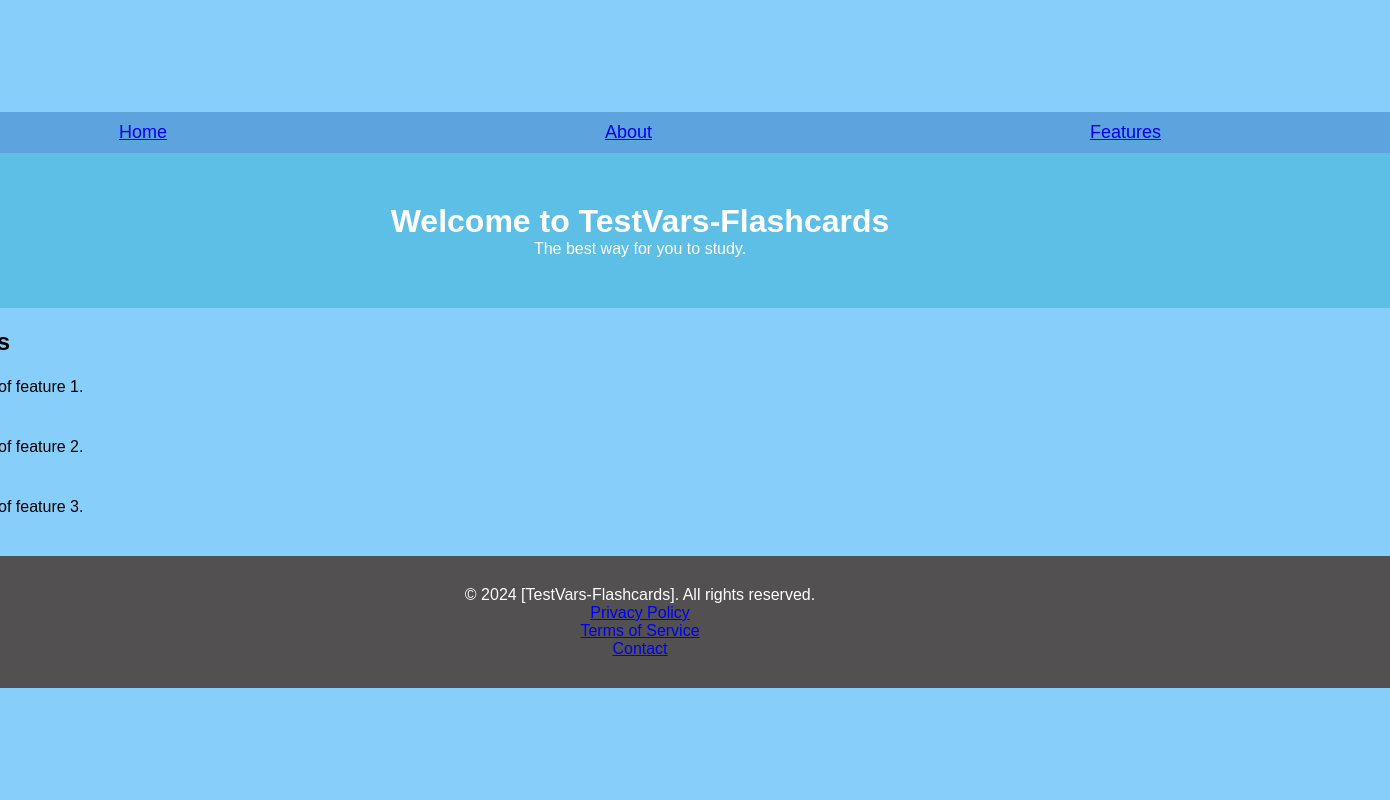
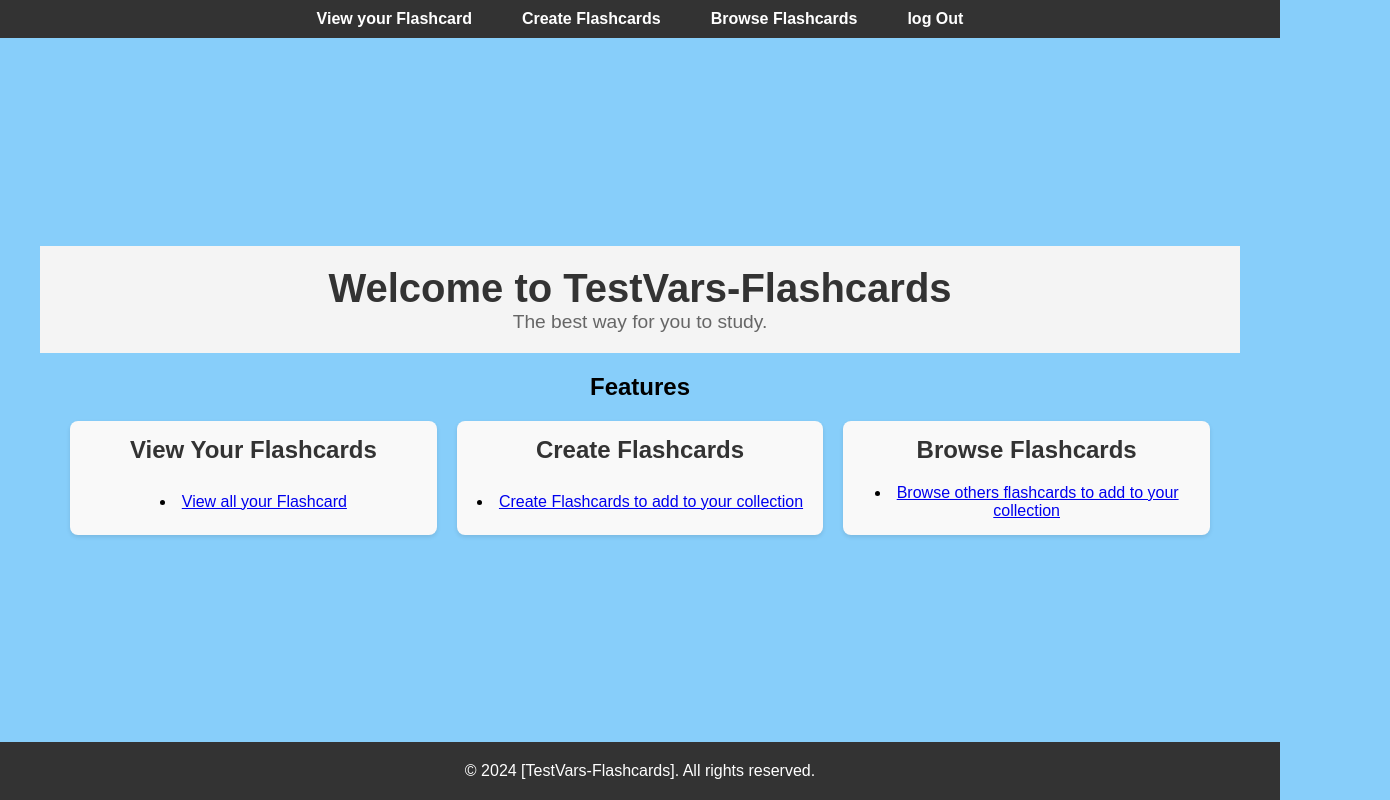
Before and after one commit to Ethan-McGuinness/testvar-flashcard-v2, a React (Create React App) app in the folder frontend/my-app/: page /home in a window 1280 px wide. Shown: the whole page, 1390 px wide, since content can reach past the window. Built offline with nearby package versions, Linux system fonts and the light colour scheme.

Commit message:
Completed home page and began work on flashcard viewer

```diff
--- a/frontend/my-app/src/App.tsx
+++ b/frontend/my-app/src/App.tsx
@@ -2,14 +2,17 @@ import React from 'react';
 import { BrowserRouter as Router, Routes, Route } from 'react-router-dom';
 import LoginPage from './pages/LoginPage'; // Import LoginPage component
 import HomePage from './pages/HomePage';
+import BrowseFlashcards from './pages/ViewFlashcards';
+import ViewFlashcards from './pages/ViewFlashcards';
 
 function App() {
   return (
     <Router> {/* Wrapping the app with Router to enable routing */}
       <div className="App">
         <Routes>
-          <Route path="/" element={<LoginPage />} /> {/* Default route showing the LoginPage */}
-          <Route path="/home" element={<HomePage />} /> {/* You can add more routes here */}
+          <Route path="/" element={<LoginPage />} />
+          <Route path="/home" element={<HomePage />} />
+          <Route path="/flashcards" element={< ViewFlashcards/>} />
         </Routes>
       </div>
     </Router>
--- a/frontend/my-app/src/pages/HomePage.css
+++ b/frontend/my-app/src/pages/HomePage.css
@@ -1,42 +1,133 @@
-/* HomePage.css */
-nav ul {
-    display: flex;
-    list-style-type: none;
-    justify-content: space-around;
-    background-color: #5da3dd;
-    padding: 10px;
+/* Reset styles */
+* {
+  margin: 0;
+  padding: 0;
+  box-sizing: border-box;
 }
 
-  nav ul li {
-    font-size: 18px;
+html, body {
+  height: 100%;
+  font-family: Arial, sans-serif;
 }
 
+/* General layout */
+body {
+  display: flex;
+  flex-direction: column;
+  min-height: 100vh;
+}
+
+/* Navbar styles */
+nav {
+  background-color: #333;
+  color: white;
+  padding: 10px 20px;
+  position: fixed;
+  top: 0;
+  left: 0;
+  width: 100%;
+  z-index: 1000;
+}
+
+nav ul {
+  list-style: none;
+  display: flex;
+  justify-content: center;
+  gap: 20px;
+}
+
+nav ul li a {
+  color: white;
+  text-decoration: none;
+  font-weight: bold;
+}
+
+/* Footer styles */
+footer {
+  background-color: #333;
+  color: white;
+  padding: 10px 20px;
+  position: fixed;
+  bottom: 0;
+  left: 0;
+  width: 100%;
+  display: flex;
+  justify-content: center;
+  align-items: center;
+}
+
+footer ul {
+  list-style: none;
+  display: flex;
+  justify-content: center;
+  gap: 20px;
+  padding: 0;
+  margin: 0;
+}
+
+footer ul li a {
+  color: white;
+  text-decoration: none;
+  font-size: 14px;
+}
+
+/* Main content section */
 header {
   text-align: center;
-    padding: 50px;
-    background-color: #5ebfe6;
-    color: white;
+
+  padding: 20px;
+  top: 0;
 }
 
-  header button {
-    padding: 10px 20px;
-    font-size: 16px;
-    margin-top: 20px;
+header h1 {
+  font-size: 2rem;
+  color: #333;
+}
+
+header p {
+  font-size: 1.2rem;
+  color: #555;
 }
 
 section {
+  flex: 1;
   padding: 20px;
+  max-width: 1200px;
+  margin: 0 auto; /* Center horizontally */
+  text-align: center;
+}
+
+section h2 {
+  margin-bottom: 20px;
 }
 
 section div {
-    margin-bottom: 20px;
+  display: flex;
+  justify-content: center;
+  gap: 20px;
+  flex-wrap: wrap; /* Ensures content wraps on smaller screens */
 }
 
-  footer {
-    text-align: center;
-    padding: 30px;
-    width: 1500px;
-    bottom: 0px;
-    background-color: #525050;
-    color: white;
+section div > div {
+  background-color: #f9f9f9;
+  padding: 15px;
+  border-radius: 8px;
+  box-shadow: 0 2px 4px rgba(0, 0, 0, 0.1);
+  width: calc(33.333% - 20px); /* Equal width cards with spacing */
+  box-sizing: border-box;
 }
+
+section div > div h3 {
+  font-size: 1.5rem;
+  color: #333;
+}
+
+section div > div p {
+  font-size: 1rem;
+  color: #555;
+}
+
+/* Prevent overflow issues */
+body, html {
+  overflow-x: hidden;
+}
--- a/frontend/my-app/src/pages/HomePage.tsx
+++ b/frontend/my-app/src/pages/HomePage.tsx
@@ -8,46 +8,43 @@ const HomePage: React.FC = () => {
       {/* Navbar */}
       <nav>
         <ul>
-          <li><Link to="/">Home</Link></li>
-          <li><Link to="/about">About</Link></li>
-          <li><Link to="/features">Features</Link></li>
-          {/* Add more links as needed */}
+          <li><Link to="/flashcards">View your Flashcard</Link></li>
+          <li><Link to="/create">Create Flashcards</Link></li>
+          <li><Link to="/browse">Browse Flashcards</Link></li>
+          <li><Link to="/">log Out</Link></li>
         </ul>
       </nav>
 
-      {/* Hero Section */}
+      {/* Main Content */}
+      <main>
         <header>
           <h1>Welcome to TestVars-Flashcards</h1>
           <p>The best way for you to study.</p>
         </header>
 
-      {/* Main Content */}
         <section>
           <h2>Features</h2>
           <div>
             <div>
-            <h3>Feature 1</h3>
-            <p>Explanation of feature 1.</p>
+              <h3>View Your Flashcards</h3>
+              <li><Link to="/flashcards">View all your Flashcard</Link></li>
             </div>
             <div>
-            <h3>Feature 2</h3>
-            <p>Explanation of feature 2.</p>
+              <h3>Create Flashcards</h3>
+              <li><Link to="/create">Create Flashcards to add to your collection</Link></li>
             </div>
             <div>
-            <h3>Feature 3</h3>
-            <p>Explanation of feature 3.</p>
+              <h3>Browse Flashcards</h3>
+              <li><Link to="/browse">Browse others flashcards to add to your collection</Link></li>
             </div>
           </div>
         </section>
+      </main>
 
       {/* Footer */}
       <footer>
         <p>&copy; 2024 [TestVars-Flashcards]. All rights reserved.</p>
-        <ul>
-          <li><Link to="/privacy-policy">Privacy Policy</Link></li>
-          <li><Link to="/terms">Terms of Service</Link></li>
-          <li><Link to="/contact">Contact</Link></li>
-        </ul>
+
       </footer>
     </div>
   );
--- /dev/null
+++ b/frontend/my-app/src/pages/ViewFlashcards.css
@@ -0,0 +1,92 @@
+/* Navbar */
+nav {
+    background-color: #333;
+    color: white;
+    padding: 10px;
+    position: fixed;
+    top: 0;
+    width: 100%;
+    z-index: 1000;
+  }
+
+  nav ul {
+    list-style: none;
+    margin: 0;
+    padding: 0;
+    display: flex;
+    justify-content: center;
+  }
+
+  nav ul li {
+    margin: 0 15px;
+  }
+
+  nav ul li a {
+    color: white;
+    text-decoration: none;
+  }
+
+  /* Header */
+  header {
+    padding: 20px 20px 20px;
+    text-align: center;
+    background-color: #f4f4f4;
+  }
+
+  header h1 {
+    font-size: 2.5rem;
+    color: #333;
+  }
+
+  header p {
+    font-size: 1.2rem;
+    color: #666;
+  }
+
+  /* Main Content */
+  main {
+    padding: 20px;
+  }
+
+  .collection {
+    margin-bottom: 30px;
+    background-color: #fff;
+    border: 1px solid #ccc;
+    border-radius: 5px;
+    padding: 15px;
+  }
+
+  .collection h2 {
+    font-size: 1.8rem;
+    margin-bottom: 10px;
+    cursor: pointer;
+    user-select: none; /* Prevent text selection on click */
+  }
+
+  .collection ul {
+    list-style: none;
+    padding: 0;
+    margin-top: 10px;
+  }
+
+  .collection ul li {
+    margin-bottom: 8px;
+  }
+
+  .collection ul li a {
+    text-decoration: none;
+    color: #007BFF;
+  }
+
+  .collection ul li a:hover {
+    text-decoration: underline;
+  }
+
+  /* Footer */
+  footer {
+    text-align: center;
+    padding: 20px;
+    background-color: #333;
+    color: white;
+    margin-top: 20px;
+  }
--- /dev/null
+++ b/frontend/my-app/src/pages/ViewFlashcards.tsx
@@ -0,0 +1,77 @@
+import React, { useState } from 'react';
+import { Link } from 'react-router-dom';
+import './ViewFlashcards.css';
+
+const ViewFlashcards: React.FC = () => {
+  const [expandedCollection, setExpandedCollection] = useState<number | null>(null);
+
+  // Example collections and sets
+  const collections = [
+    {
+      name: 'Science',
+      sets: ['Biology Basics', 'Physics Equations', 'Chemistry Reactions'],
+    },
+    {
+      name: 'History',
+      sets: ['World War II', 'Ancient Civilizations', 'Modern Politics'],
+    },
+    {
+      name: 'Languages',
+      sets: ['Spanish Vocabulary', 'French Grammar', 'English Idioms'],
+    },
+  ];
+
+  const toggleCollection = (index: number) => {
+    if (expandedCollection === index) {
+      setExpandedCollection(null); // Collapse if it's already expanded
+    } else {
+      setExpandedCollection(index); // Expand this collection
+    }
+  };
+
+  return (
+    <div className="view-flashcards">
+      {/* Navbar */}
+      <nav>
+        <ul>
+          <li><Link to="/home">Home</Link></li>
+          <li><Link to="/create">Create Flashcards</Link></li>
+          <li><Link to="/">Log Out</Link></li>
+        </ul>
+      </nav>
+
+      {/* Header */}
+      <header>
+        <h1>View Flashcards</h1>
+        <p>Explore flashcards by collection and set.</p>
+      </header>
+
+      {/* Categories and Collections Section */}
+      <main>
+        {collections.map((collection, index) => (
+          <div className="collection" key={index}>
+            <h2 onClick={() => toggleCollection(index)}>{collection.name}</h2>
+            {expandedCollection === index && (
+              <ul>
+                {collection.sets.map((set, idx) => (
+                  <li key={idx}>
+                    <Link to={`/sets/${set.replace(/\s+/g, '-').toLowerCase()}`}>
+                      {set}
+                    </Link>
+                  </li>
+                ))}
+              </ul>
+            )}
+          </div>
+        ))}
+      </main>
+
+      {/* Footer */}
+      <footer>
+        <p>&copy; 2024 TestVars-Flashcards. All rights reserved.</p>
+      </footer>
+    </div>
+  );
+};
+
+export default ViewFlashcards;
```
Lines whose indentation alone changed are shown as unchanged.
